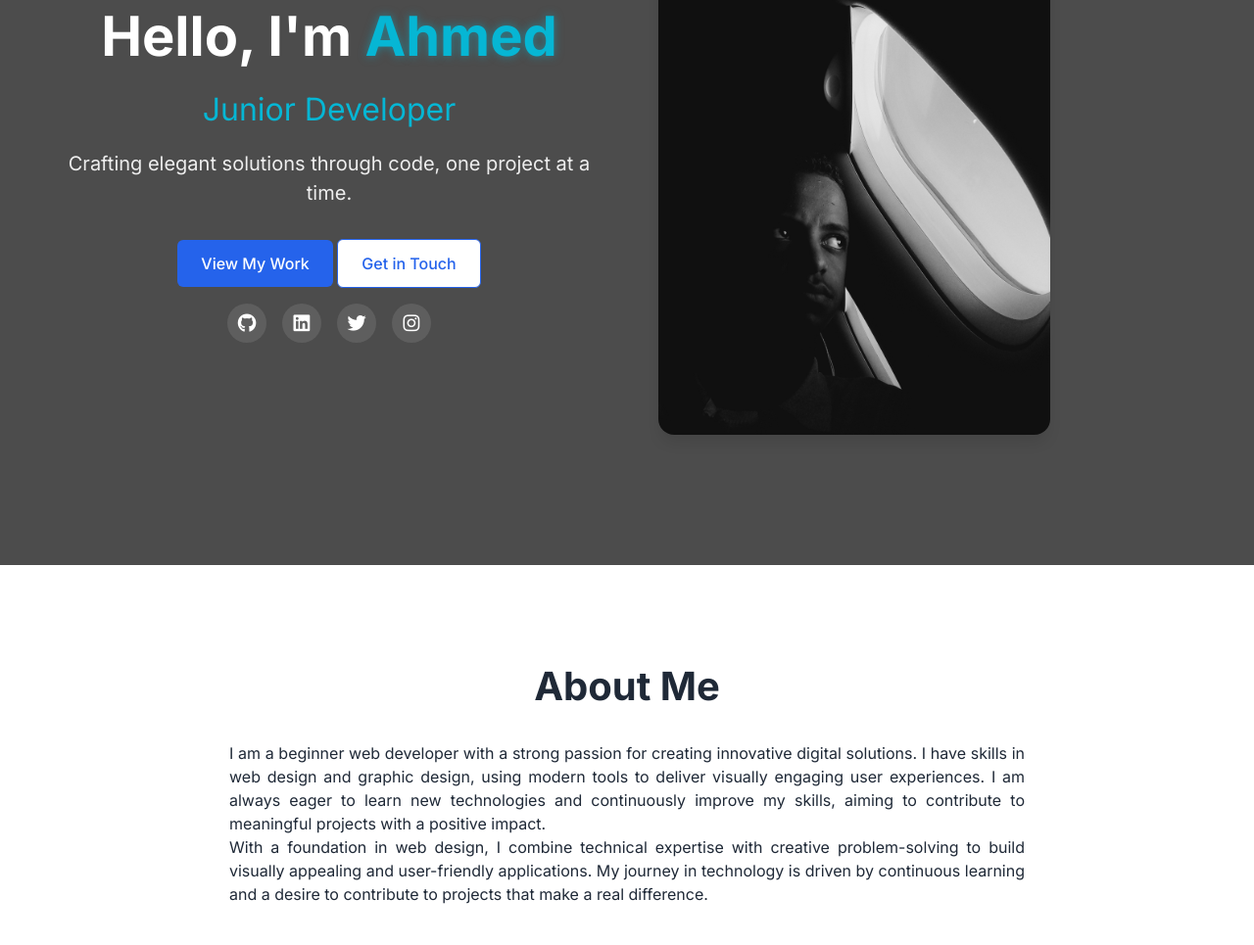
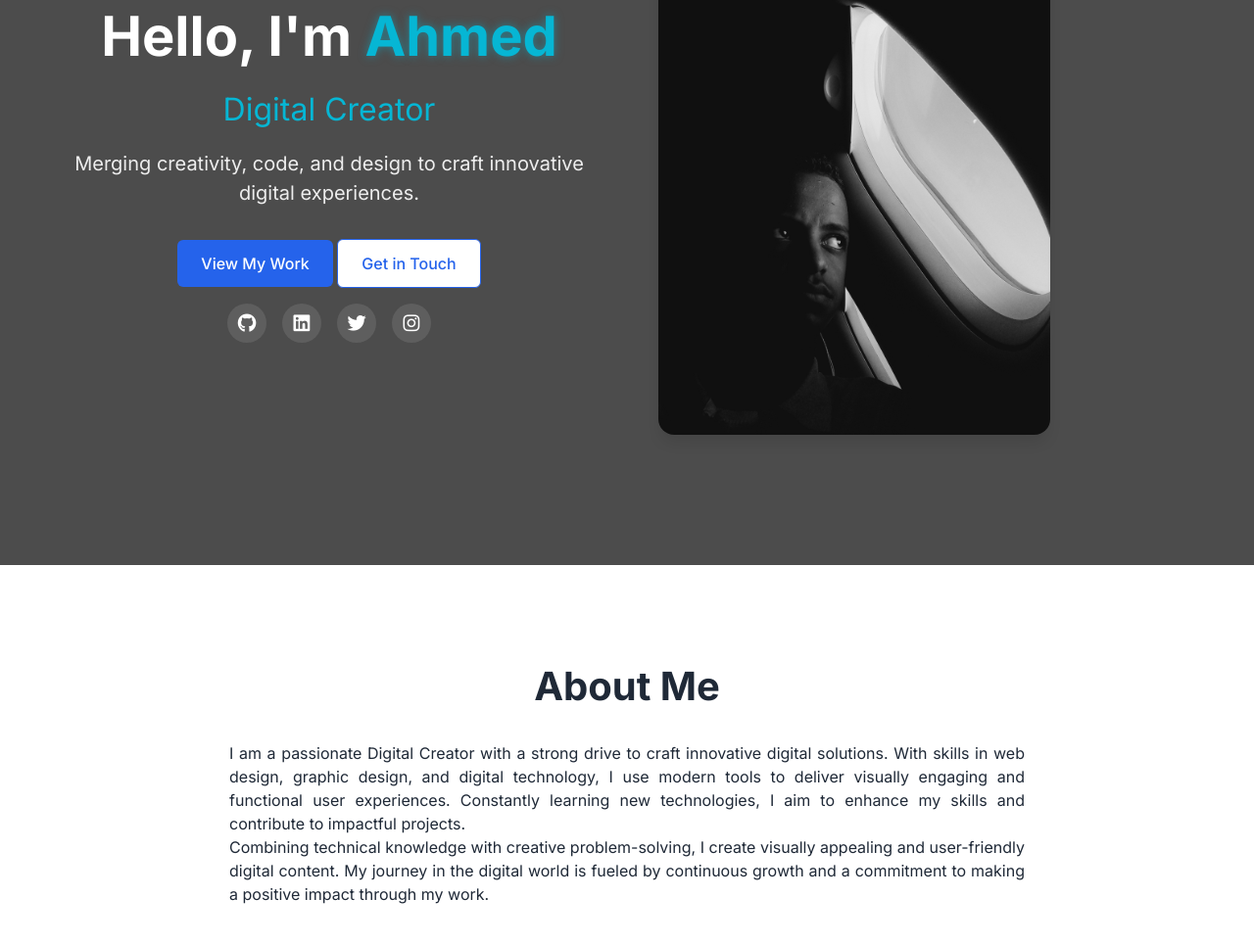
Before and after one commit to ahmed3lhag/portfolio, a plain HTML site: page index.html in a window 1280 px wide. Shown: the part 287-1252 px from the top of the page at 98% size. Drawn offline with Linux system fonts and the light colour scheme.

Commit message:
Update index.html

```diff
--- a/index.html
+++ b/index.html
@@ -8,7 +8,7 @@
     <!-- فافيكون من الإنترنت -->
     <link rel="icon" href="logo.png" type="image/png">
 
-    <title>Ahmed Elhag - Portfolio</title>
+    <title>Ahmed Elhag</title>
 
     <link rel="preconnect" href="https://fonts.googleapis.com">
     <link rel="preconnect" href="https://fonts.gstatic.com" crossorigin>
@@ -48,8 +48,8 @@
                 <div class="hero-content">
                     <div class="hero-text">
                         <h1>Hello, I'm <strong class="highlight">Ahmed</strong></h1>
-                        <p class="hero-subtitle">Junior Developer</p>
-                        <p class="hero-description">Crafting elegant solutions through code, one project at a time.</p>
+                        <p class="hero-subtitle">Digital Creator</p>
+                        <p class="hero-description">Merging creativity, code, and design to craft innovative digital experiences.</p>
                         <div class="hero-cta">
                             <a href="#projects" class="btn btn-primary">View My Work</a>
                             <a href="#contact" class="btn btn-secondary">Get in Touch</a>
@@ -73,10 +73,8 @@
         <h2 class="section-title">About Me</h2>
         <div class="about-content">
             <div class="about-text">
-                <p class="lead">I am a beginner web developer with a strong passion for creating innovative digital solutions. I have skills in web design and graphic design, using modern tools to deliver visually engaging user experiences. I am always eager to learn new technologies and continuously improve my skills, aiming to contribute to meaningful projects with a positive impact.</p>
-
-<p>With a foundation in web design, I combine technical expertise with creative problem-solving to build visually appealing and user-friendly applications. My journey in technology is driven by continuous learning and a desire to contribute to projects that make a real difference.</p>
-
+                <p class="lead">I am a passionate Digital Creator with a strong drive to craft innovative digital solutions. With skills in web design, graphic design, and digital technology, I use modern tools to deliver visually engaging and functional user experiences. Constantly learning new technologies, I aim to enhance my skills and contribute to impactful projects.</p>
+<p>Combining technical knowledge with creative problem-solving, I create visually appealing and user-friendly digital content. My journey in the digital world is fueled by continuous growth and a commitment to making a positive impact through my work.</p>
                                   <div class="skills">
                             <h3>Technical Skills</h3>
                             <ul class="skills-list">
@@ -280,12 +278,12 @@
     <div class="container">
         <div class="footer-column footer-brand">
             <a href="#" class="logo">Ahmed</a>
-            <p class="footer-description">Junior Developer crafting digital experiences.</p>
+            <p class="footer-description">Digital Creator | Building with code, design & technology.</p>
         </div>
         <div class="footer-column footer-follow">
             <h3>Follow Us</h3>
             <div class="social-icons">
-                <!-- استبدال رابط الفيسبوك بـ GitHub -->
+
                 <a href="https://github.com/ahmed3lhag" aria-label="GitHub"><i class="fab fa-github"></i></a>
                 <a href="https://x.com/4hmedelhag" aria-label="Twitter"><i class="fab fa-twitter"></i></a>
                 <a href="https://instagram.com/4hmedelhag/" aria-label="Instagram"><i class="fab fa-instagram"></i></a>
```
